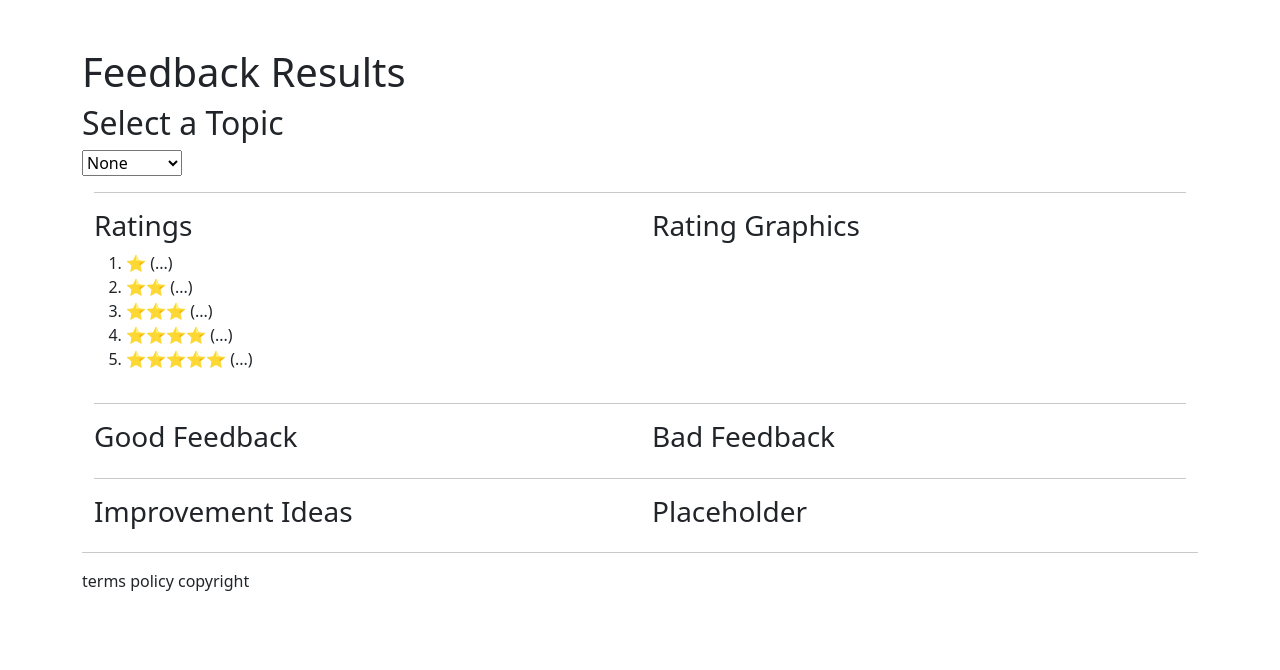
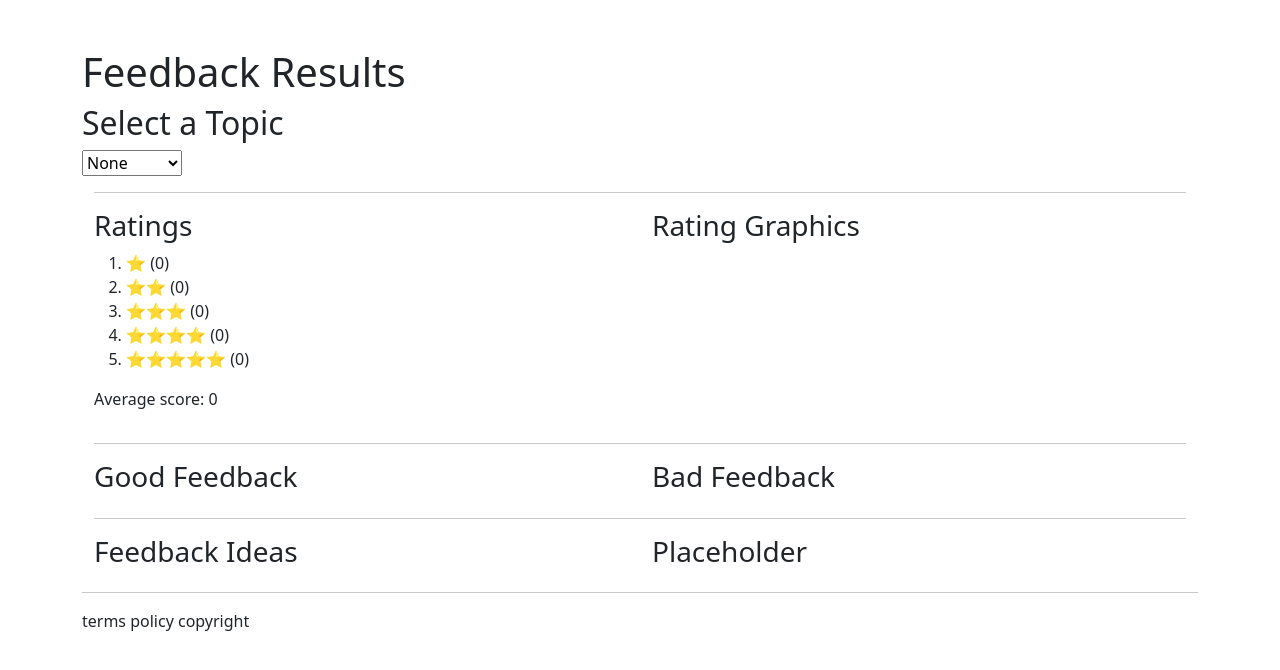
Before and after one commit to hamk-webdev-intip22x6/palautekooderit-project, a Django app: page /feedback/results/ in a window 1280 px wide. Shown: the part 56-726 px from the top of the page. Run offline with Django 4.2, Linux system fonts and the light colour scheme; a user stored in the database is signed in; data comes from the database, SQL or seed files in the repository; parts of the project's set-up code (start-up, migrations or seed data) failed here and were passed over.

Commit message:
feedback scrollbars

```diff
--- a/feedback/templates/feedback/results.html
+++ b/feedback/templates/feedback/results.html
@@ -27,12 +27,13 @@
                 <div class="col" id="ratings">
                     <h3>Ratings</h3>
                     <ol>
-                        <li>⭐ (<span id="ratings1">...</span>)</li>
-                        <li>⭐⭐ (<span id="ratings2">...</span>)</li>
-                        <li>⭐⭐⭐ (<span id="ratings3">...</span>)</li>
-                        <li>⭐⭐⭐⭐ (<span id="ratings4">...</span>)</li>
-                        <li>⭐⭐⭐⭐⭐ (<span id="ratings5">...</span>)</li>
+                        <li>⭐ (<span id="ratings1">0</span>)</li>
+                        <li>⭐⭐ (<span id="ratings2">0</span>)</li>
+                        <li>⭐⭐⭐ (<span id="ratings3">0</span>)</li>
+                        <li>⭐⭐⭐⭐ (<span id="ratings4">0</span>)</li>
+                        <li>⭐⭐⭐⭐⭐ (<span id="ratings5">0</span>)</li>
                     </ol>
+                    <p>Average score: <span id="averageRating">0</span></p>
                 </div>
                 <div class="col" id="rating_graphics">
                     <h3>Rating Graphics</h3>
@@ -40,17 +41,20 @@
             </div>
             <hr>
             <div class="row">
-                <div class="col" id="good_feedback">
+                <div class="col">
                     <h3>Good Feedback</h3>
+                    <div class="overflow-auto" id="good_feedback" style="max-height: 400px;"></div>
                 </div>
-                <div class="col" id="bad_feedback">
+                <div class="col">
                     <h3>Bad Feedback</h3>
+                    <div class="overflow-auto" id="bad_feedback" style="max-height: 400px;"></div>
                 </div>
             </div>
             <hr>
             <div class="row">
-                <div class="col" id="ideas_feedback">
-                    <h3>Improvement Ideas</h3>
+                <div class="col">
+                    <h3>Feedback Ideas</h3>
+                    <div class="overflow-auto" id="ideas_feedback" style="max-height: 400px;"></div>
                 </div>
                 <div class="col">
                     <h3>Placeholder</h3>
@@ -82,10 +86,6 @@
         let badFeedback = document.getElementById('bad_feedback');
         let ideasFeedback = document.getElementById('ideas_feedback');
 
-        let defaultGoodFeedback = goodFeedback.innerHTML;
-        let defaultBadFeedback = badFeedback.innerHTML;
-        let defaultIdeasFeedback = ideasFeedback.innerHTML;
-
         let feedbackCardTemplateSource = document.getElementById('feedback-card-template').innerHTML;
         let feedbackCardTemplate = Handlebars.compile(feedbackCardTemplateSource);
 
@@ -98,9 +98,9 @@
                 let ratingCounts = [0, 0, 0, 0, 0];
 
                 // Clear previous feedbacks
-                goodFeedback.innerHTML = defaultGoodFeedback;
-                badFeedback.innerHTML = defaultBadFeedback;
-                ideasFeedback.innerHTML = defaultIdeasFeedback;
+                goodFeedback.innerHTML = "";
+                badFeedback.innerHTML = "";
+                ideasFeedback.innerHTML = "";
 
                 for (let i = 0; i < feedbacks.length; i++) {
                     let feedback = feedbacks[i];
@@ -133,6 +133,17 @@
                 document.getElementById('ratings3').innerHTML = ratingCounts[2];
                 document.getElementById('ratings4').innerHTML = ratingCounts[3];
                 document.getElementById('ratings5').innerHTML = ratingCounts[4];
+
+                // Calculate average rating
+                let total = 0;
+                let count = 0;
+                for (let i = 0; i < ratingCounts.length; i++) {
+                    total += (i + 1) * ratingCounts[i];
+                    count += ratingCounts[i];
+                }
+
+                let averageRating = total / count;
+                document.getElementById('averageRating').innerHTML = averageRating.toFixed(2);
             });
         });
     </script>
```
